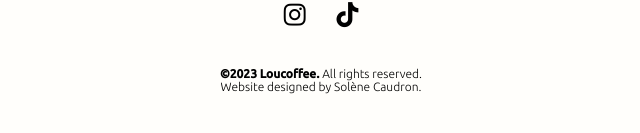
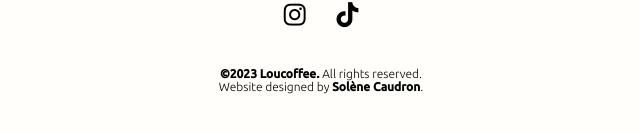
Before and after one commit to justineloucoffee/justineloucoffee.github.io, a plain HTML site: page about.html in a window 1280 px wide. Shown: the part 1465-1598 px from the top of the page, 319-959 px from the left. Drawn offline with Linux system fonts and the light colour scheme.

```diff
--- a/about.html
+++ b/about.html
@@ -56,7 +56,7 @@
 <br><br><br><br>
 
 <b>©2023 Loucoffee.</b> All rights reserved.<br>
-Website designed by <a href="https://solenecaudron.notion.site/Hi-I-m-Sol-ne-eb645061d80e495d9fcfda47867d9960" target="_blank">Solène Caudron</a>.
+Website designed by <a href="https://solenecaudron.notion.site/Hi-I-m-Sol-ne-eb645061d80e495d9fcfda47867d9960" target="_blank"><b>Solène Caudron</b></a>.
 </footer>
 
 </html>
```
Also changed, not shown: artwork.html (+1 -1 lines), contact.html (+2 -2 lines), motleyphotoshoots.html (+1 -1 lines), projects.html (+1 -1 lines).
